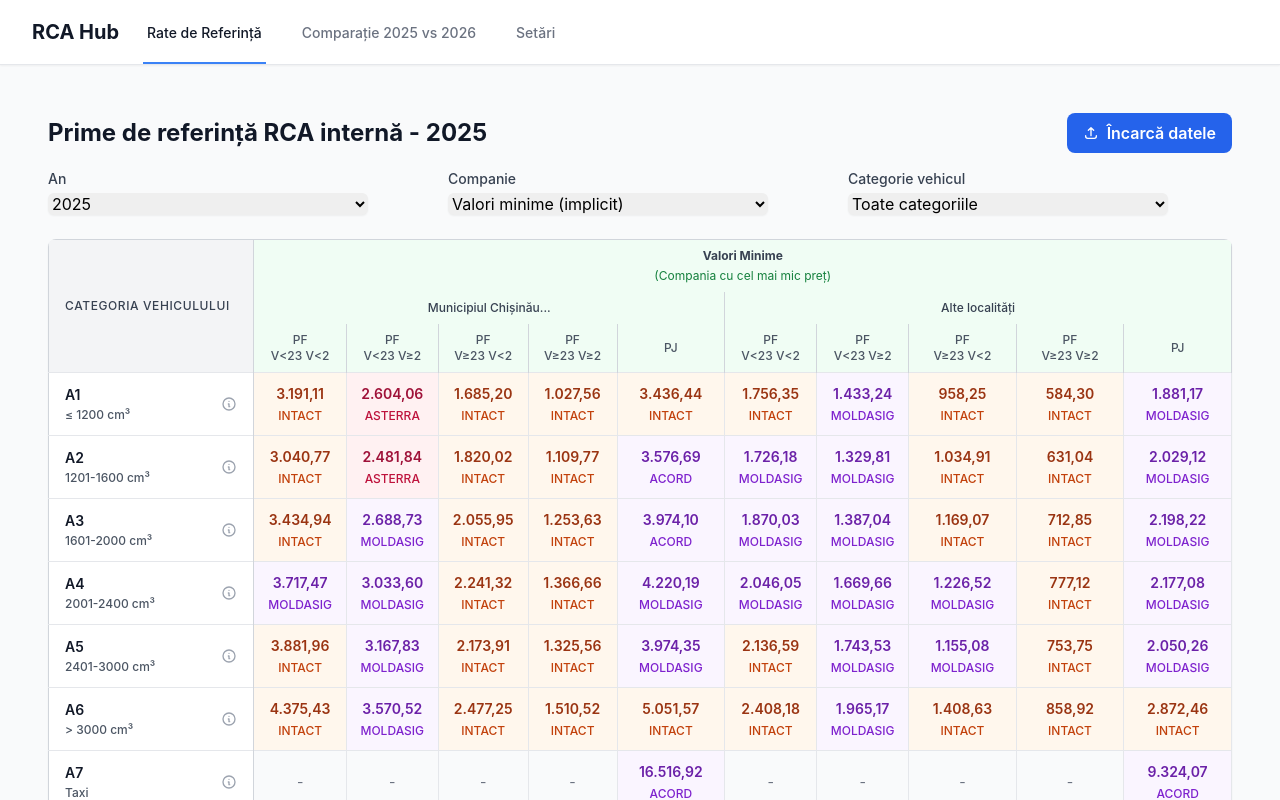
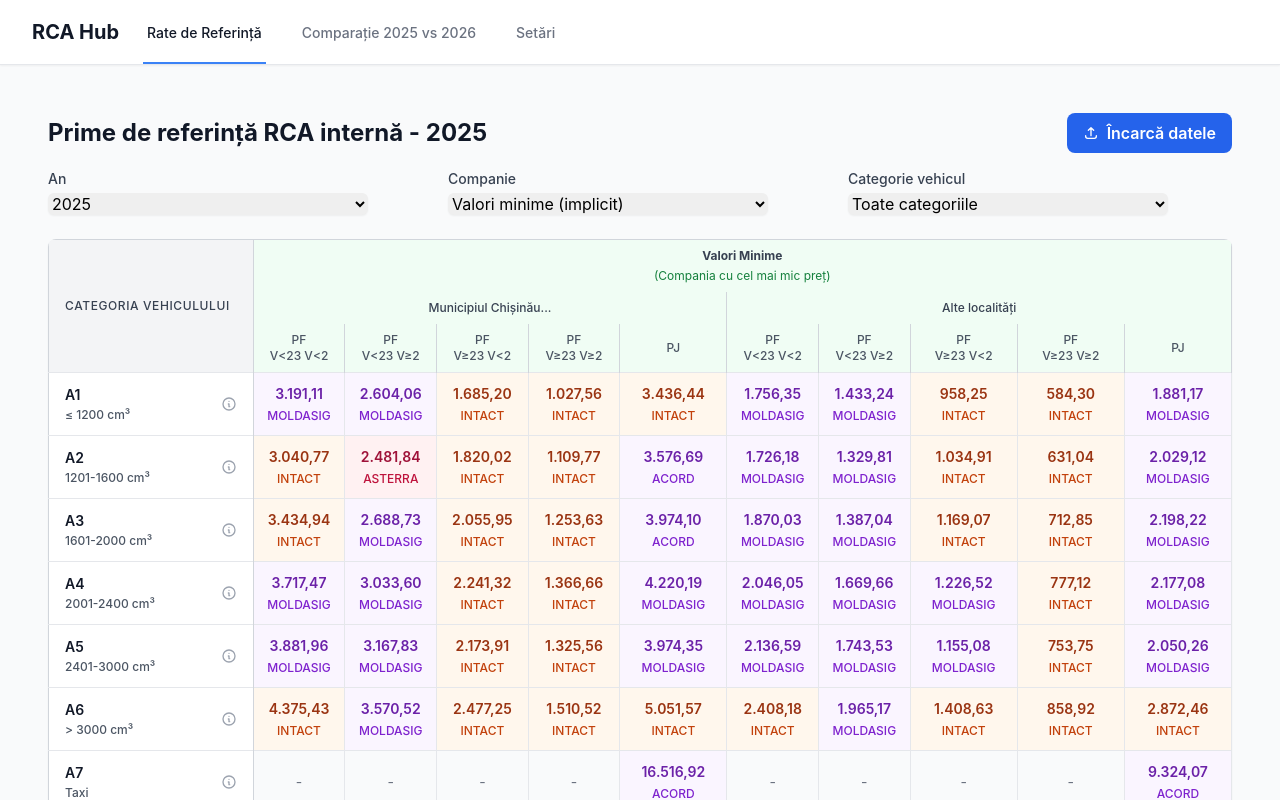
Before and after one commit to pavelnovac/rcahub, a React (Vite) app: page / in a window 1280 px wide. Shown: the top 800 px of the page. Built offline with nearby package versions, Linux system fonts and the light colour scheme.

Commit message:
Add company priority tie-breaker for minimum price: Moldasig > Acord > Grawe > Donaris > Intact

```diff
--- a/src/components/PremiumsTable.jsx
+++ b/src/components/PremiumsTable.jsx
@@ -296,6 +296,19 @@ function PremiumsTable() {
     return words[0].toUpperCase()
   }
 
+  // Company priority for tie-breaking (lower index = higher priority)
+  const companyPriority = {
+    'MOLDASIG S.A.': 1,
+    'ACORD GRUP S.A.': 2,
+    'GRAWE CARAT ASIGURARI S.A.': 3,
+    'DONARIS VIENNA INSURANCE GROUP S.A.': 4,
+    'INTACT ASIGURARI GENERALE S.A.': 5
+  }
+
+  const getCompanyPriority = (company) => {
+    return companyPriority[company?.company_name] || 999
+  }
+
   // Funcție pentru a găsi valoarea minimă și compania corespunzătoare pentru o celulă
   // Exclude compania BNM (is_reference: true) din calcul
   const getMinValueAndCompany = (cellId) => {
@@ -309,9 +322,16 @@ function PremiumsTable() {
       }
 
       const value = getPremiumValue(company, cellId)
-      if (value !== null && value < minValue) {
-        minValue = value
-        minCompany = company
+      if (value !== null) {
+        if (value < minValue) {
+          minValue = value
+          minCompany = company
+        } else if (value === minValue) {
+          // Tie-breaker: prefer company with higher priority (lower number)
+          if (getCompanyPriority(company) < getCompanyPriority(minCompany)) {
+            minCompany = company
+          }
+        }
       }
     })
 
--- a/src/components/PriceComparison.jsx
+++ b/src/components/PriceComparison.jsx
@@ -190,6 +190,19 @@ function PriceComparison() {
     return vehicle.description || vehicle.vehicle_id
   }
 
+  // Company priority for tie-breaking (lower index = higher priority)
+  const companyPriority = {
+    'MOLDASIG S.A.': 1,
+    'ACORD GRUP S.A.': 2,
+    'GRAWE CARAT ASIGURARI S.A.': 3,
+    'DONARIS VIENNA INSURANCE GROUP S.A.': 4,
+    'INTACT ASIGURARI GENERALE S.A.': 5
+  }
+
+  const getCompanyPriority = (company) => {
+    return companyPriority[company?.company_name] || 999
+  }
+
   const getMinValueAndCompany = (cellId, companies) => {
     let minValue = Infinity
     let minCompany = null
@@ -198,9 +211,16 @@ function PriceComparison() {
       if (company.is_reference) return
 
       const value = getPremiumValue(company, cellId)
-      if (value !== null && value < minValue) {
-        minValue = value
-        minCompany = company
+      if (value !== null) {
+        if (value < minValue) {
+          minValue = value
+          minCompany = company
+        } else if (value === minValue) {
+          // Tie-breaker: prefer company with higher priority (lower number)
+          if (getCompanyPriority(company) < getCompanyPriority(minCompany)) {
+            minCompany = company
+          }
+        }
       }
     })
 
```
